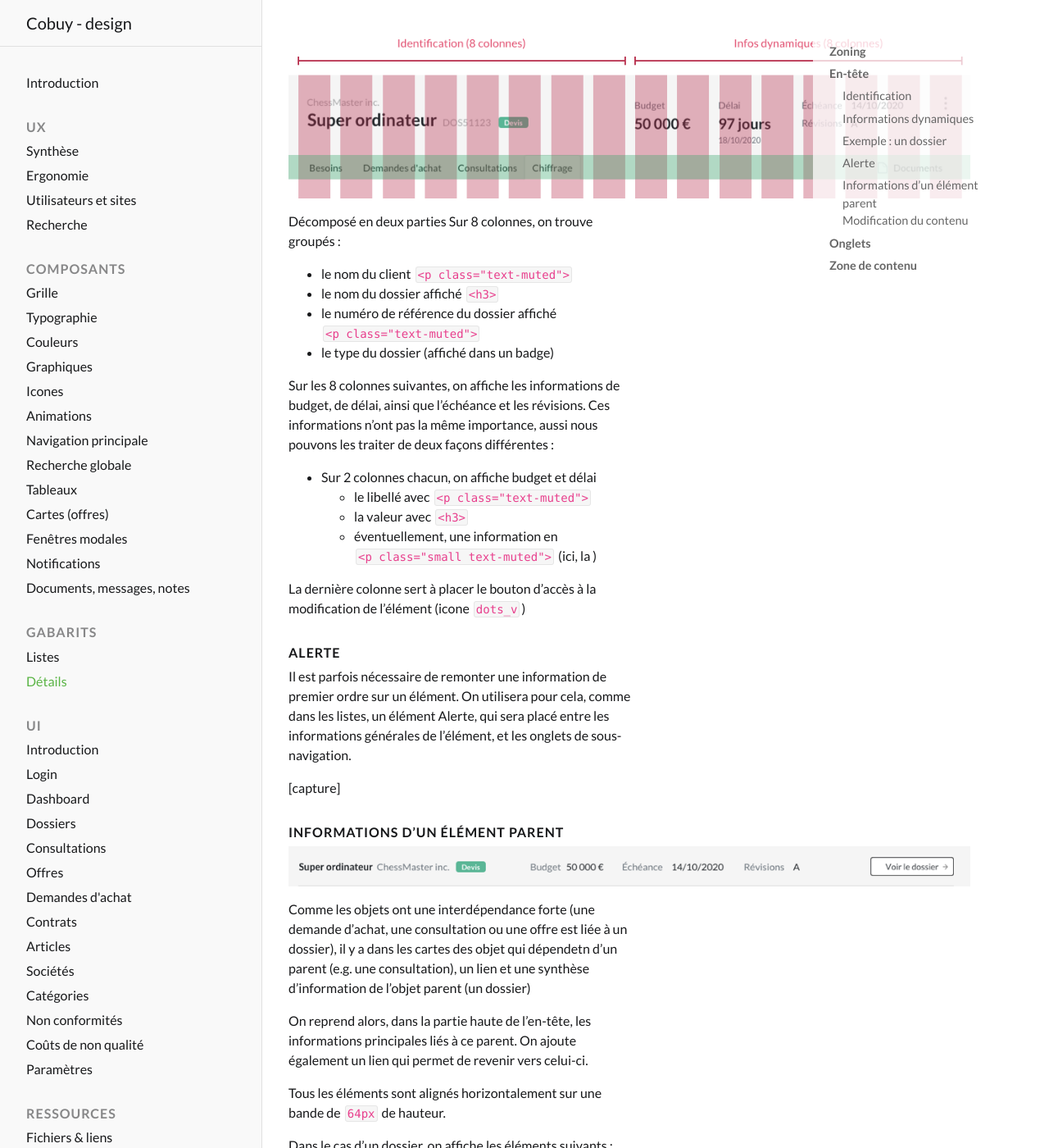
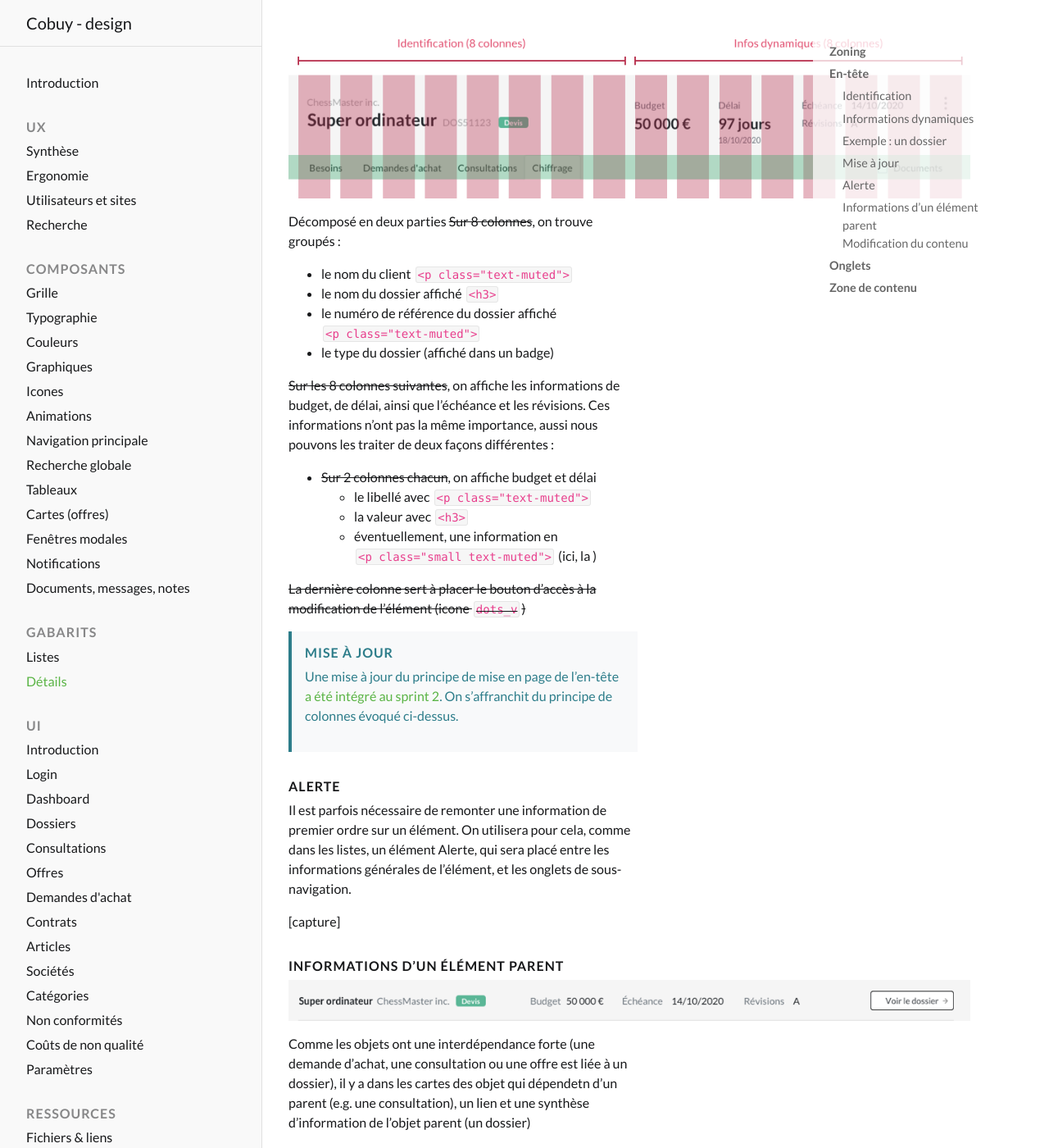
Before and after one commit to patjennings/ux-docs, a Jekyll site: the page built from articles/gabarits.details.md, in a window 1280 px wide and 1400 px high, scrolled down 2757 px. Shown: the whole window at 82% size. Built offline with Jekyll 4.4.1, drawn with Linux system fonts in a browser that asks for light colours; some web fonts are replaced; some of the changed text lies outside the part shown.

Commit message:
Update sprint 3

```diff
--- a/articles/gabarits.details.md
+++ b/articles/gabarits.details.md
@@ -31,24 +31,24 @@ Ce composant affiche trois informations principales :
 #### Identification ####
 
 Décomposé en deux parties
-Sur 8 colonnes, on trouve l'identité de l'objet :
+~~Sur 8 colonnes~~, on trouve l'identité de l'objet :
 - son nom `<h3>`
 - des informations parentes (un nom de client) `<p class="text-muted">`
 - le type de l'objet, éventuellement affiché avec un [pill-badge<i class="ico">external_link</i>](https://getbootstrap.com/docs/4.5/components/badge/#pill-badges)
 - l'identifiant (ID00000) `<p class="text-muted">`
 
 #### Informations dynamiques ####
-Sur les 8 colonnes suivantes, on retrouvera des informations qui pourront être par nature plus dynamiques, comme une échéance, un budget, etc.
+~~Sur les 8 colonnes suivantes~~, on retrouvera des informations qui pourront être par nature plus dynamiques, comme une échéance, un budget, etc.
 Il y a deux façons de traiter une de ces données dynamiques.
 
-Si la donnée est centrale (*e.g.* le budget d'un dossier), on l'affichera sur **2 colonnes** de la façon suivante :
+Si la donnée est centrale (*e.g.* le budget d'un dossier), ~~on l'affichera sur **2 colonnes** de la façon suivante~~ :
 
 - libellé `<p class="text-muted">`
 - en dessous : la valeur `<h3>` ou `<p>`
 
 ![exemple INFO IMPORTANTE](assets/images/gabarits.details-4.png)
 
-Pour toute autre information, on affichera l'information *inline*, sur **3 à 4 colonnes**
+Pour toute autre information, on affichera l'information *inline*, ~~sur **3 à 4 colonnes**~~
 - libellé `<p class="text-muted">`
 - *inline*, la valeur `<p>`
 
@@ -59,19 +59,22 @@ Pour toute autre information, on affichera l'information *inline*, sur **3 à 4
 ![ capture ](assets/images/gabarits.details-6.png)
 
 Décomposé en deux parties
-Sur 8 colonnes, on trouve groupés :
+~~Sur 8 colonnes~~, on trouve groupés :
 - le nom du client `<p class="text-muted">`
 - le nom du dossier affiché `<h3>`
 - le numéro de référence du dossier affiché `<p class="text-muted">`
 - le type du dossier (affiché dans un badge)
 
-Sur les 8 colonnes suivantes, on affiche les informations de budget, de délai, ainsi que l'échéance et les révisions. Ces informations n'ont pas la même importance, aussi nous pouvons les traiter de deux façons différentes :
-- Sur 2 colonnes chacun, on affiche budget et délai
+~~Sur les 8 colonnes suivantes~~, on affiche les informations de budget, de délai, ainsi que l'échéance et les révisions. Ces informations n'ont pas la même importance, aussi nous pouvons les traiter de deux façons différentes :
+- ~~Sur 2 colonnes chacun~~, on affiche budget et délai
   - le libellé avec `<p class="text-muted">`
   - la valeur avec `<h3>`
   - éventuellement, une information en `<p class="small text-muted">` (ici, la )
 
-La dernière colonne sert à placer le bouton d'accès à la modification de l'élément (icone `dots_v`)
+~~La dernière colonne sert à placer le bouton d'accès à la modification de l'élément (icone `dots_v`)~~
+
+> #### Mise à jour
+> Une mise à jour du principe de mise en page de l'en-tête [a été intégré au sprint 2](sprints.s1-2021.html#mises-à-jour). On s'affranchit du principe de colonnes évoqué ci-dessus.
 
 #### Alerte ####
 Il est parfois nécessaire de remonter une information de premier ordre sur un élément. On utilisera pour cela, comme dans les listes, un élément Alerte, qui sera placé entre les informations générales de l'élément, et les onglets de sous-navigation.
```
Also changed, not shown: articles/sprints.s3-2021.md (added, +117 -0 lines), articles/assets/images/s3-dashboard-col-gauche.png (added), articles/assets/images/s3-dashboard-content.png (added), articles/assets/images/s3-ligne-contrat-1002.png (added), articles/assets/images/s3-ligne-offre-902.png (added), articles/assets/images/s3-menu.png (added), articles/assets/images/s3-portail-101.png (added), articles/assets/images/s3-portail-300.png (added), articles/assets/images/s3-portail-400.png (added), articles/assets/images/s3-portail-600.png (added), articles/assets/images/s3-portail-601.png (added), articles/assets/images/s3-portail-602.png (added).
